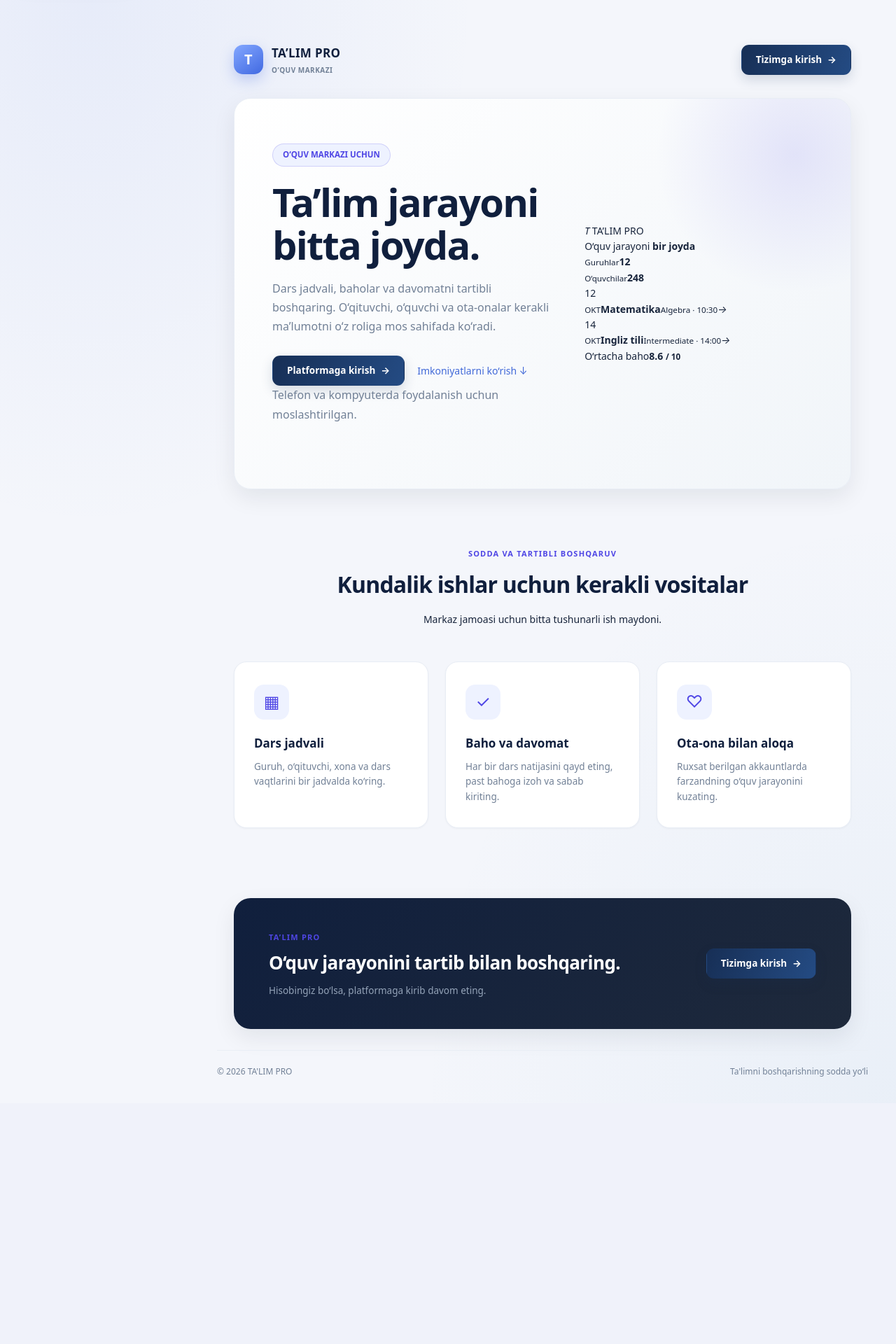
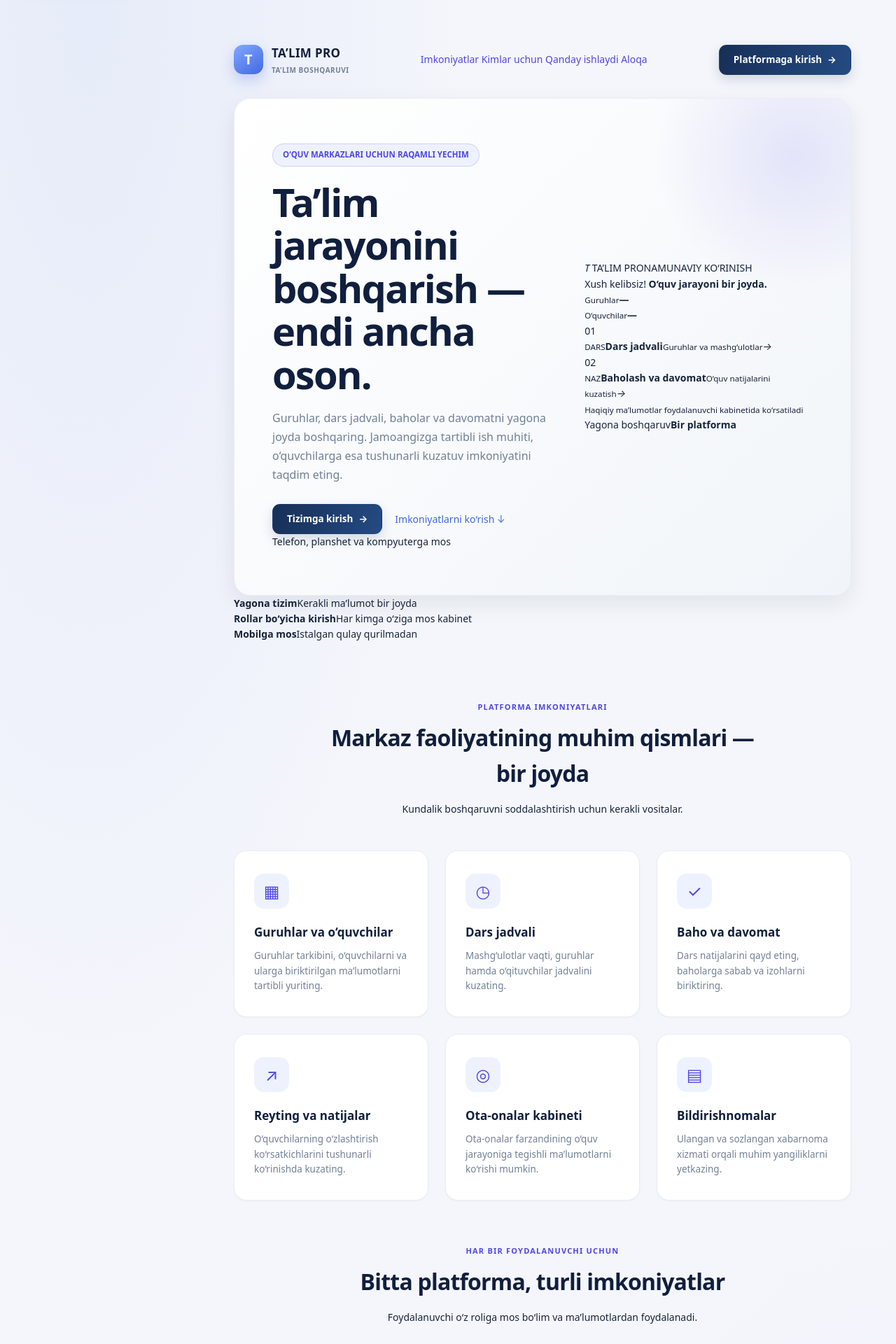
Before and after one commit to ovyoyoyoly54-dev/talim-pro, a Django app: page / in a window 1280 px wide. Shown: the top 1920 px of the page at 70% size. Before the commit the page ends 1538 px from the top, so only its background shows below. Run offline with Django 5.2, Linux system fonts and the light colour scheme; data that the repository does not hold is empty.

Commit message:
Build official TA'LIM PRO public landing page

```diff
--- a/talim_pro/templates/school/home.html
+++ b/talim_pro/templates/school/home.html
@@ -1,49 +1,125 @@
 {% extends "base.html" %}
 {% load static %}
-{% block title %}{{ platform_settings.site_name|default:"TA’LIM PRO" }} — O‘quv markazini boshqarish{% endblock %}
-{% block meta_description %}{{ platform_settings.home_description|default:"O‘quv markazidagi darslar, baholar, davomat va ota-onalar bilan aloqani TA’LIM PRO platformasida boshqaring." }}{% endblock %}
+{% block title %}{{ platform_settings.site_name|default:"TA’LIM PRO" }} — O‘quv markazlari uchun yagona platforma{% endblock %}
+{% block meta_description %}{{ platform_settings.home_description|default:"O‘quv markazingizdagi guruhlar, dars jadvali, baholar va davomatni yagona platformada boshqaring." }}{% endblock %}
 {% block robots_meta %}index,follow{% endblock %}
 {% block canonical_meta %}<link rel="canonical" href="{{ canonical_url }}">{% endblock %}
 {% block open_graph_meta %}
 <meta property="og:type" content="website">
 <meta property="og:locale" content="uz_UZ">
 <meta property="og:site_name" content="{{ platform_settings.site_name|default:'TA’LIM PRO' }}">
-<meta property="og:title" content="{{ platform_settings.site_name|default:'TA’LIM PRO' }} — O‘quv markazini boshqarish">
-<meta property="og:description" content="{{ platform_settings.home_description|default:'Darslar, baholar, davomat va ota-onalar bilan aloqani bitta platformada boshqaring.' }}">
+<meta property="og:title" content="{{ platform_settings.site_name|default:'TA’LIM PRO' }} — O‘quv markazlari uchun">
+<meta property="og:description" content="{{ platform_settings.home_description|default:'O‘quv jarayonini bitta qulay platformada boshqaring.' }}">
 <meta property="og:url" content="{{ canonical_url }}">
 <meta property="og:image" content="{{ request.scheme }}://{{ request.get_host }}{% static 'school/icon-512.png' %}">
 {% endblock %}
 {% block content %}
 <div class="public-home">
   <header class="public-nav">
-    <a class="brand" href="{% url 'home' %}"><span class="brand-mark">T</span><span>{{ platform_settings.site_name|default:"TA’LIM PRO" }}<small>O‘quv markazi</small></span></a>
-    <a class="button button-primary" href="{% url 'login' %}">Tizimga kirish <span aria-hidden="true">→</span></a>
+    <a class="brand" href="{% url 'home' %}" aria-label="TA'LIM PRO bosh sahifa">
+      <span class="brand-mark">T</span><span>{{ platform_settings.site_name|default:"TA’LIM PRO" }}<small>TA’LIM BOSHQARUVI</small></span>
+    </a>
+    <nav class="public-nav-links" aria-label="Asosiy navigatsiya">
+      <a href="#imkoniyatlar">Imkoniyatlar</a>
+      <a href="#kimlar-uchun">Kimlar uchun</a>
+      <a href="#qanday-ishlaydi">Qanday ishlaydi</a>
+      <a href="#aloqa">Aloqa</a>
+    </nav>
+    <a class="button button-primary" href="{% url 'login' %}">Platformaga kirish <span aria-hidden="true">→</span></a>
   </header>
 
+  <main>
     <section class="public-hero" aria-labelledby="hero-title">
       <div class="hero-copy">
-      <span class="pill pill-blue">O‘QUV MARKAZI UCHUN</span>
-      <h1 id="hero-title">{{ platform_settings.home_heading|default:"Ta’lim jarayoni bitta joyda." }}</h1>
-      <p>{{ platform_settings.home_description|default:"Dars jadvali, baholar va davomatni tartibli boshqaring. O‘qituvchi, o‘quvchi va ota-onalar kerakli ma’lumotni o‘z roliga mos sahifada ko‘radi." }}</p>
-      <div class="hero-actions"><a class="button button-primary" href="{% url 'login' %}">Platformaga kirish <span aria-hidden="true">→</span></a><a class="text-link" href="#imkoniyatlar">Imkoniyatlarni ko‘rish ↓</a></div>
-      <p class="hero-note">Telefon va kompyuterda foydalanish uchun moslashtirilgan.</p>
+        <span class="pill pill-blue">O‘QUV MARKAZLARI UCHUN RAQAMLI YECHIM</span>
+        <h1 id="hero-title">{{ platform_settings.home_heading|default:"Ta’lim jarayonini boshqarish — endi ancha oson." }}</h1>
+        <p>{{ platform_settings.home_description|default:"Guruhlar, dars jadvali, baholar va davomatni yagona joyda boshqaring. Jamoangizga tartibli ish muhiti, o‘quvchilarga esa tushunarli kuzatuv imkoniyatini taqdim eting." }}</p>
+        <div class="hero-actions">
+          <a class="button button-primary" href="{% url 'login' %}">Tizimga kirish <span aria-hidden="true">→</span></a>
+          <a class="text-link" href="#imkoniyatlar">Imkoniyatlarni ko‘rish ↓</a>
         </div>
-    <div class="hero-visual" aria-hidden="true">
+        <div class="hero-assurance"><span class="assurance-dot"></span> Telefon, planshet va kompyuterga mos</div>
+      </div>
+      <div class="hero-visual" aria-label="TA'LIM PRO boshqaruv panelining namunaviy ko‘rinishi">
         <div class="visual-orbit"></div>
-      <div class="preview-card"><div class="preview-top"><span class="preview-brand"><i>T</i> TA’LIM PRO</span><span class="preview-dot"></span></div><div class="preview-greeting">O‘quv jarayoni <b>bir joyda</b></div><div class="preview-stats"><div><small>Guruhlar</small><b>12</b></div><div><small>O‘quvchilar</small><b>248</b></div></div><div class="preview-row"><span class="preview-calendar">12<br><small>OKT</small></span><span><b>Matematika</b><small>Algebra · 10:30</small></span><i>→</i></div><div class="preview-row"><span class="preview-calendar blue-tile">14<br><small>OKT</small></span><span><b>Ingliz tili</b><small>Intermediate · 14:00</small></span><i>→</i></div></div>
-      <div class="floating-score"><span>O‘rtacha baho</span><b>8.6 <small>/ 10</small></b></div>
+        <div class="preview-card">
+          <div class="preview-top"><span class="preview-brand"><i>T</i> TA’LIM PRO</span><span class="preview-status">NAMUNAVIY KO‘RINISH</span></div>
+          <div class="preview-greeting">Xush kelibsiz! <b>O‘quv jarayoni bir joyda.</b></div>
+          <div class="preview-stats"><div><small>Guruhlar</small><b>—</b></div><div><small>O‘quvchilar</small><b>—</b></div></div>
+          <div class="preview-row"><span class="preview-calendar">01<br><small>DARS</small></span><span><b>Dars jadvali</b><small>Guruhlar va mashg‘ulotlar</small></span><i>→</i></div>
+          <div class="preview-row"><span class="preview-calendar blue-tile">02<br><small>NAZ</small></span><span><b>Baholash va davomat</b><small>O‘quv natijalarini kuzatish</small></span><i>→</i></div>
+          <div class="preview-progress"><span></span></div>
+          <small class="preview-caption">Haqiqiy ma’lumotlar foydalanuvchi kabinetida ko‘rsatiladi</small>
+        </div>
+        <div class="floating-score"><span>Yagona boshqaruv</span><b>Bir platforma</b></div>
       </div>
     </section>
 
+    <section class="public-proof" aria-label="Platforma afzalliklari">
+      <div><b>Yagona tizim</b><span>Kerakli ma’lumot bir joyda</span></div>
+      <div><b>Rollar bo‘yicha kirish</b><span>Har kimga o‘ziga mos kabinet</span></div>
+      <div><b>Mobilga mos</b><span>Istalgan qulay qurilmadan</span></div>
+    </section>
+
     <section class="feature-section" id="imkoniyatlar" aria-labelledby="features-title">
-    <div class="section-intro"><span class="eyebrow">SODDA VA TARTIBLI BOSHQARUV</span><h2 id="features-title">Kundalik ishlar uchun kerakli vositalar</h2><p class="muted">Markaz jamoasi uchun bitta tushunarli ish maydoni.</p></div>
+      <div class="section-intro">
+        <span class="eyebrow">PLATFORMA IMKONIYATLARI</span>
+        <h2 id="features-title">Markaz faoliyatining muhim qismlari — bir joyda</h2>
+        <p class="muted">Kundalik boshqaruvni soddalashtirish uchun kerakli vositalar.</p>
+      </div>
       <div class="feature-grid">
-      <article class="feature-card"><span class="feature-icon">▦</span><h3>Dars jadvali</h3><p>Guruh, o‘qituvchi, xona va dars vaqtlarini bir jadvalda ko‘ring.</p></article>
-      <article class="feature-card"><span class="feature-icon">✓</span><h3>Baho va davomat</h3><p>Har bir dars natijasini qayd eting, past bahoga izoh va sabab kiriting.</p></article>
-      <article class="feature-card"><span class="feature-icon">♡</span><h3>Ota-ona bilan aloqa</h3><p>Ruxsat berilgan akkauntlarda farzandning o‘quv jarayonini kuzating.</p></article>
+        <article class="feature-card"><span class="feature-icon">▦</span><h3>Guruhlar va o‘quvchilar</h3><p>Guruhlar tarkibini, o‘quvchilarni va ularga biriktirilgan ma’lumotlarni tartibli yuriting.</p></article>
+        <article class="feature-card"><span class="feature-icon">◷</span><h3>Dars jadvali</h3><p>Mashg‘ulotlar vaqti, guruhlar hamda o‘qituvchilar jadvalini kuzating.</p></article>
+        <article class="feature-card"><span class="feature-icon">✓</span><h3>Baho va davomat</h3><p>Dars natijalarini qayd eting, baholarga sabab va izohlarni biriktiring.</p></article>
+        <article class="feature-card"><span class="feature-icon">↗</span><h3>Reyting va natijalar</h3><p>O‘quvchilarning o‘zlashtirish ko‘rsatkichlarini tushunarli ko‘rinishda kuzating.</p></article>
+        <article class="feature-card"><span class="feature-icon">◎</span><h3>Ota-onalar kabineti</h3><p>Ota-onalar farzandining o‘quv jarayoniga tegishli ma’lumotlarni ko‘rishi mumkin.</p></article>
+        <article class="feature-card"><span class="feature-icon">▤</span><h3>Bildirishnomalar</h3><p>Ulangan va sozlangan xabarnoma xizmati orqali muhim yangiliklarni yetkazing.</p></article>
       </div>
     </section>
 
-  <section class="public-cta"><div><span class="eyebrow">{{ platform_settings.site_name|default:"TA’LIM PRO" }}</span><h2>O‘quv jarayonini tartib bilan boshqaring.</h2><p>Hisobingiz bo‘lsa, platformaga kirib davom eting.</p>{% if platform_settings.contact_phone or platform_settings.contact_email %}<p>{% if platform_settings.contact_phone %}Aloqa: {{ platform_settings.contact_phone }}{% endif %}{% if platform_settings.contact_phone and platform_settings.contact_email %} · {% endif %}{% if platform_settings.contact_email %}{{ platform_settings.contact_email }}{% endif %}</p>{% endif %}</div><a class="button button-primary" href="{% url 'login' %}">Tizimga kirish <span aria-hidden="true">→</span></a></section>
+    <section class="audience-section" id="kimlar-uchun" aria-labelledby="audience-title">
+      <div class="section-intro">
+        <span class="eyebrow">HAR BIR FOYDALANUVCHI UCHUN</span>
+        <h2 id="audience-title">Bitta platforma, turli imkoniyatlar</h2>
+        <p class="muted">Foydalanuvchi o‘z roliga mos bo‘lim va ma’lumotlardan foydalanadi.</p>
+      </div>
+      <div class="audience-grid">
+        <article><span>01</span><h3>Administrator</h3><p>Markaz, guruhlar, o‘qituvchilar va umumiy jarayonlarni boshqaradi.</p></article>
+        <article><span>02</span><h3>O‘qituvchi</h3><p>Biriktirilgan guruhlari, darslari, baholash va davomat bilan ishlaydi.</p></article>
+        <article><span>03</span><h3>O‘quvchi</h3><p>O‘z dars jadvali, baholari, davomat va natijalarini ko‘radi.</p></article>
+        <article><span>04</span><h3>Ota-ona</h3><p>Farzandining o‘quv jarayoniga oid ruxsat etilgan ma’lumotlarni kuzatadi.</p></article>
+      </div>
+    </section>
+
+    <section class="steps-section" id="qanday-ishlaydi" aria-labelledby="steps-title">
+      <div class="section-intro">
+        <span class="eyebrow">BOSHLASH OSON</span>
+        <h2 id="steps-title">Ish jarayoni qanday tashkil etiladi?</h2>
+      </div>
+      <div class="steps-grid">
+        <article><span>1</span><div><h3>Hisobingizga kiring</h3><p>Administrator taqdim etgan login va parol orqali shaxsiy kabinetni oching.</p></div></article>
+        <article><span>2</span><div><h3>O‘z bo‘limingizni tanlang</h3><p>Rolingizga mos guruhlar, darslar va ma’lumotlar bilan ishlang.</p></div></article>
+        <article><span>3</span><div><h3>Jarayonni kuzating</h3><p>Yangilangan baholar, davomat va jadval ma’lumotlarini ko‘rib boring.</p></div></article>
+      </div>
+    </section>
+
+    <section class="public-cta" id="aloqa">
+      <div>
+        <span class="eyebrow">TA’LIM PRO BILAN</span>
+        <h2>O‘quv jarayonini tartibli boshqarishni boshlang.</h2>
+        <p>Platformadan foydalanayotgan bo‘lsangiz, shaxsiy kabinetingizga kiring.</p>
+        {% if platform_settings.contact_phone or platform_settings.contact_email %}
+        <p class="cta-contact">{% if platform_settings.contact_phone %}Telefon: {{ platform_settings.contact_phone }}{% endif %}{% if platform_settings.contact_phone and platform_settings.contact_email %} · {% endif %}{% if platform_settings.contact_email %}Email: {{ platform_settings.contact_email }}{% endif %}</p>
+        {% endif %}
+      </div>
+      <a class="button button-primary" href="{% url 'login' %}">Platformaga kirish <span aria-hidden="true">→</span></a>
+    </section>
+  </main>
+
+  <footer class="public-footer">
+    <a class="brand" href="{% url 'home' %}"><span class="brand-mark">T</span><span>TA’LIM PRO<small>TA’LIM BOSHQARUVI</small></span></a>
+    <span>© {% now "Y" %} TA’LIM PRO. Barcha huquqlar himoyalangan.</span>
+    <a href="{% url 'login' %}">Shaxsiy kabinet <span aria-hidden="true">→</span></a>
+  </footer>
 </div>
 {% endblock %}
```
Lines whose indentation alone changed are shown as unchanged.
